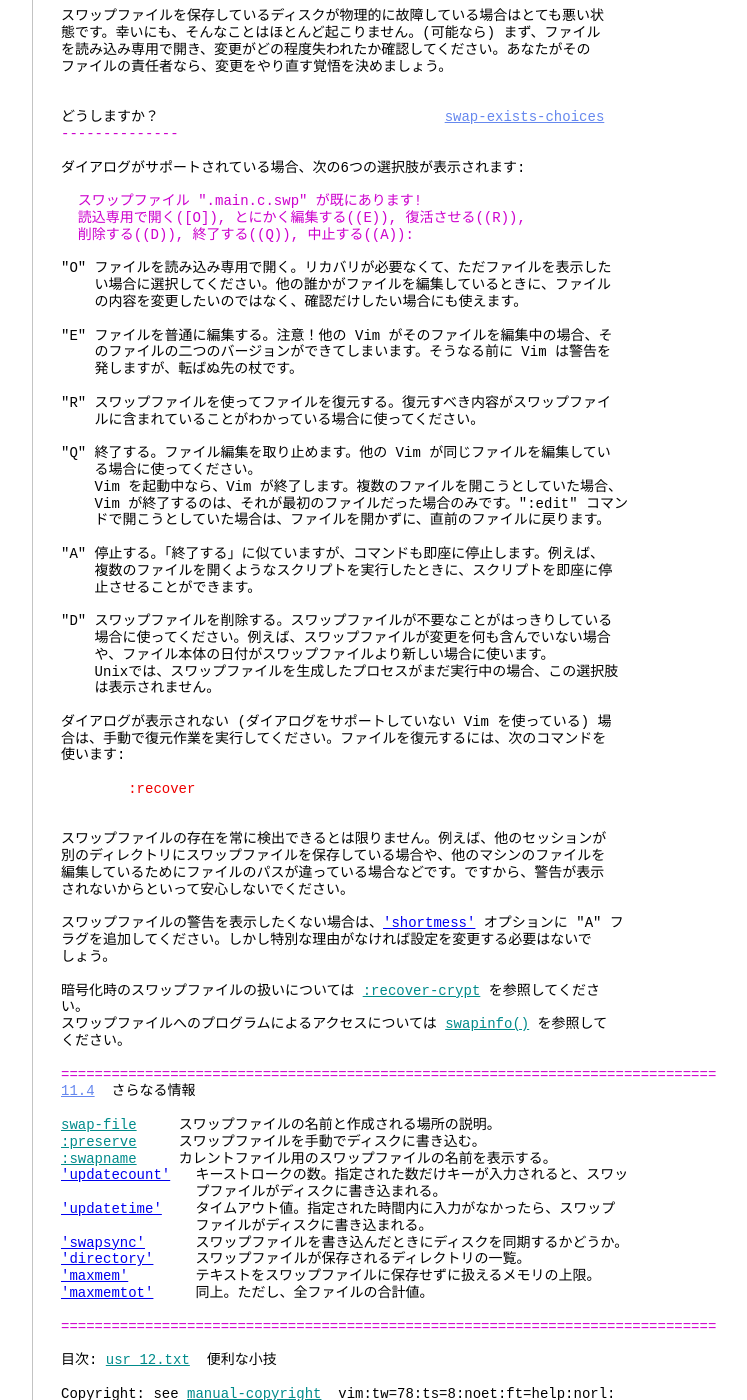
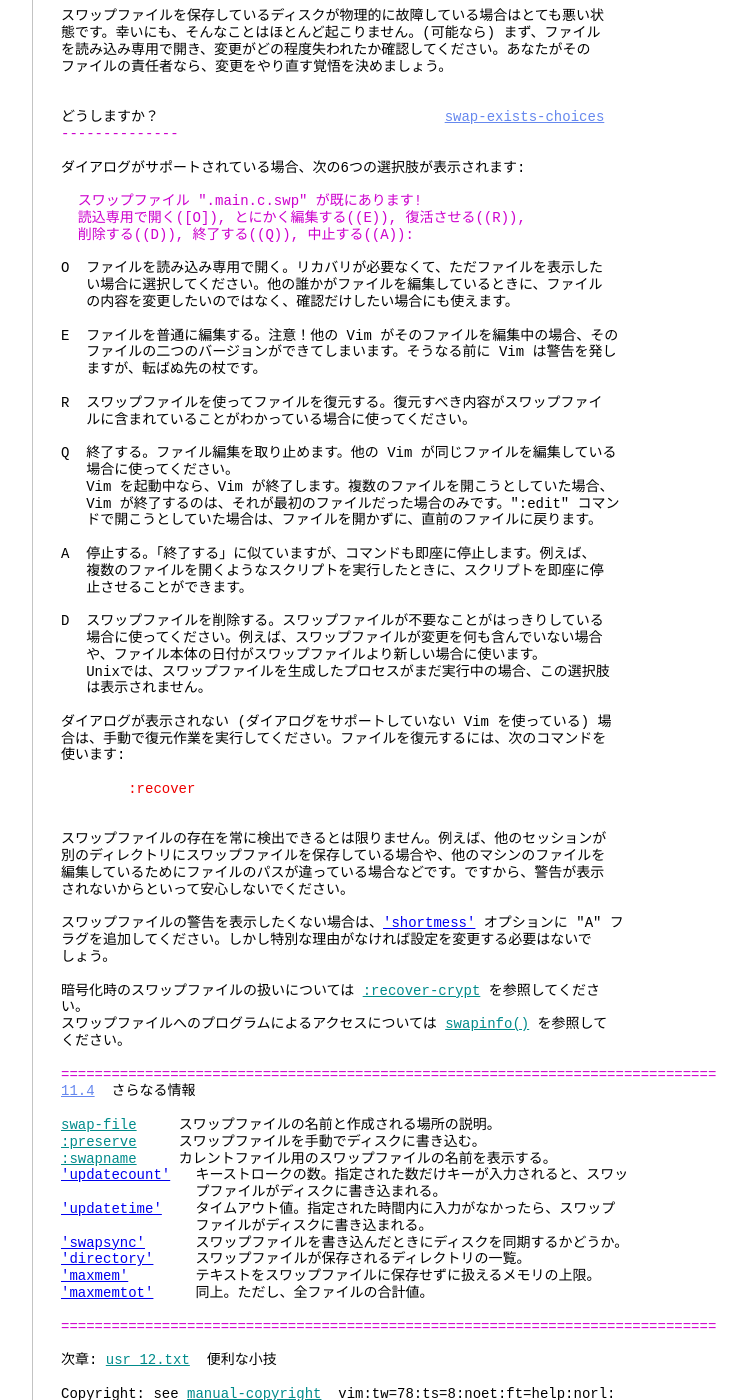
Before and after one commit to vim-jp/vimdoc-ja, a Jekyll site: the page built from usr_11.html, in a window 1280 px wide and 1400 px high, scrolled down 4390 px. Shown: the whole window, without its empty margins (340-1087 px from the left). Built offline with Jekyll 4.4.1, drawn with Linux system fonts in a browser that asks for light colours; nearby versions of some CDN libraries; comment, search, counter and statistics services are not loaded; some of the changed lines change nothing that is shown.

Commit message:
Generated by Travis JOB 3435.1
https://travis-ci.org/vim-jp/vimdoc-ja-working/builds/724493983

```diff
--- a/usr_11.html
+++ b/usr_11.html
@@ -267,32 +267,32 @@ Vim には、うっかりミスを防止するための仕組みがあります
 &nbsp;&nbsp;<span class="PreProc">読込専用で開く([O]), とにかく編集する((E)), 復活させる((R)),</span><br>
 &nbsp;&nbsp;<span class="PreProc">削除する((D)), 終了する((Q)), 中止する((A)):</span><br>
 <br>
-&quot;O&quot; ファイルを読み込み専用で開く。リカバリが必要なくて、ただファイルを表示した<br>
-&nbsp;&nbsp;&nbsp;&nbsp;い場合に選択してください。他の誰かがファイルを編集しているときに、ファイル<br>
-&nbsp;&nbsp;&nbsp;&nbsp;の内容を変更したいのではなく、確認だけしたい場合にも使えます。<br>
+O&nbsp;&nbsp;ファイルを読み込み専用で開く。リカバリが必要なくて、ただファイルを表示した<br>
+&nbsp;&nbsp; い場合に選択してください。他の誰かがファイルを編集しているときに、ファイル<br>
+&nbsp;&nbsp; の内容を変更したいのではなく、確認だけしたい場合にも使えます。<br>
 <br>
-&quot;E&quot; ファイルを普通に編集する。注意！他の Vim がそのファイルを編集中の場合、そ<br>
-&nbsp;&nbsp;&nbsp;&nbsp;のファイルの二つのバージョンができてしまいます。そうなる前に Vim は警告を<br>
-&nbsp;&nbsp;&nbsp;&nbsp;発しますが、転ばぬ先の杖です。<br>
+E&nbsp;&nbsp;ファイルを普通に編集する。注意！他の Vim がそのファイルを編集中の場合、その<br>
+&nbsp;&nbsp; ファイルの二つのバージョンができてしまいます。そうなる前に Vim は警告を発し<br>
+&nbsp;&nbsp; ますが、転ばぬ先の杖です。<br>
 <br>
-&quot;R&quot; スワップファイルを使ってファイルを復元する。復元すべき内容がスワップファイ<br>
-&nbsp;&nbsp;&nbsp;&nbsp;ルに含まれていることがわかっている場合に使ってください。<br>
+R&nbsp;&nbsp;スワップファイルを使ってファイルを復元する。復元すべき内容がスワップファイ<br>
+&nbsp;&nbsp; ルに含まれていることがわかっている場合に使ってください。<br>
 <br>
-&quot;Q&quot; 終了する。ファイル編集を取り止めます。他の Vim が同じファイルを編集してい<br>
-&nbsp;&nbsp;&nbsp;&nbsp;る場合に使ってください。<br>
-&nbsp;&nbsp;&nbsp;&nbsp;Vim を起動中なら、Vim が終了します。複数のファイルを開こうとしていた場合、<br>
-&nbsp;&nbsp;&nbsp;&nbsp;Vim が終了するのは、それが最初のファイルだった場合のみです。&quot;:edit&quot; コマン<br>
-&nbsp;&nbsp;&nbsp;&nbsp;ドで開こうとしていた場合は、ファイルを開かずに、直前のファイルに戻ります。<br>
+Q&nbsp;&nbsp;終了する。ファイル編集を取り止めます。他の Vim が同じファイルを編集している<br>
+&nbsp;&nbsp; 場合に使ってください。<br>
+&nbsp;&nbsp; Vim を起動中なら、Vim が終了します。複数のファイルを開こうとしていた場合、<br>
+&nbsp;&nbsp; Vim が終了するのは、それが最初のファイルだった場合のみです。&quot;:edit&quot; コマン<br>
+&nbsp;&nbsp; ドで開こうとしていた場合は、ファイルを開かずに、直前のファイルに戻ります。<br>
 <br>
-&quot;A&quot; 停止する。「終了する」に似ていますが、コマンドも即座に停止します。例えば、<br>
-&nbsp;&nbsp;&nbsp;&nbsp;複数のファイルを開くようなスクリプトを実行したときに、スクリプトを即座に停<br>
-&nbsp;&nbsp;&nbsp;&nbsp;止させることができます。<br>
+A&nbsp;&nbsp;停止する。「終了する」に似ていますが、コマンドも即座に停止します。例えば、<br>
+&nbsp;&nbsp; 複数のファイルを開くようなスクリプトを実行したときに、スクリプトを即座に停<br>
+&nbsp;&nbsp; 止させることができます。<br>
 <br>
-&quot;D&quot; スワップファイルを削除する。スワップファイルが不要なことがはっきりしている<br>
-&nbsp;&nbsp;&nbsp;&nbsp;場合に使ってください。例えば、スワップファイルが変更を何も含んでいない場合<br>
-&nbsp;&nbsp;&nbsp;&nbsp;や、ファイル本体の日付がスワップファイルより新しい場合に使います。<br>
-&nbsp;&nbsp;&nbsp;&nbsp;Unixでは、スワップファイルを生成したプロセスがまだ実行中の場合、この選択肢<br>
-&nbsp;&nbsp;&nbsp;&nbsp;は表示されません。<br>
+D&nbsp;&nbsp;スワップファイルを削除する。スワップファイルが不要なことがはっきりしている<br>
+&nbsp;&nbsp; 場合に使ってください。例えば、スワップファイルが変更を何も含んでいない場合<br>
+&nbsp;&nbsp; や、ファイル本体の日付がスワップファイルより新しい場合に使います。<br>
+&nbsp;&nbsp; Unixでは、スワップファイルを生成したプロセスがまだ実行中の場合、この選択肢<br>
+&nbsp;&nbsp; は表示されません。<br>
 <br>
 ダイアログが表示されない (ダイアログをサポートしていない Vim を使っている) 場<br>
 合は、手動で復元作業を実行してください。ファイルを復元するには、次のコマンドを<br>
@@ -332,7 +332,7 @@ Vim には、うっかりミスを防止するための仕組みがあります
 <br>
 <span class="PreProc">==============================================================================</span><br>
 <br>
-目次:&nbsp;<a class="Identifier" href="usr_12.html">usr_12.txt</a>&nbsp;&nbsp;便利な小技<br>
+次章:&nbsp;<a class="Identifier" href="usr_12.html">usr_12.txt</a>&nbsp;&nbsp;便利な小技<br>
 <br>
 Copyright: see&nbsp;<a class="Identifier" href="usr_01.html#manual-copyright">manual-copyright</a>&nbsp;&nbsp;vim:tw=78:ts=8:noet:ft=help:norl:<br>
 </div>
```
